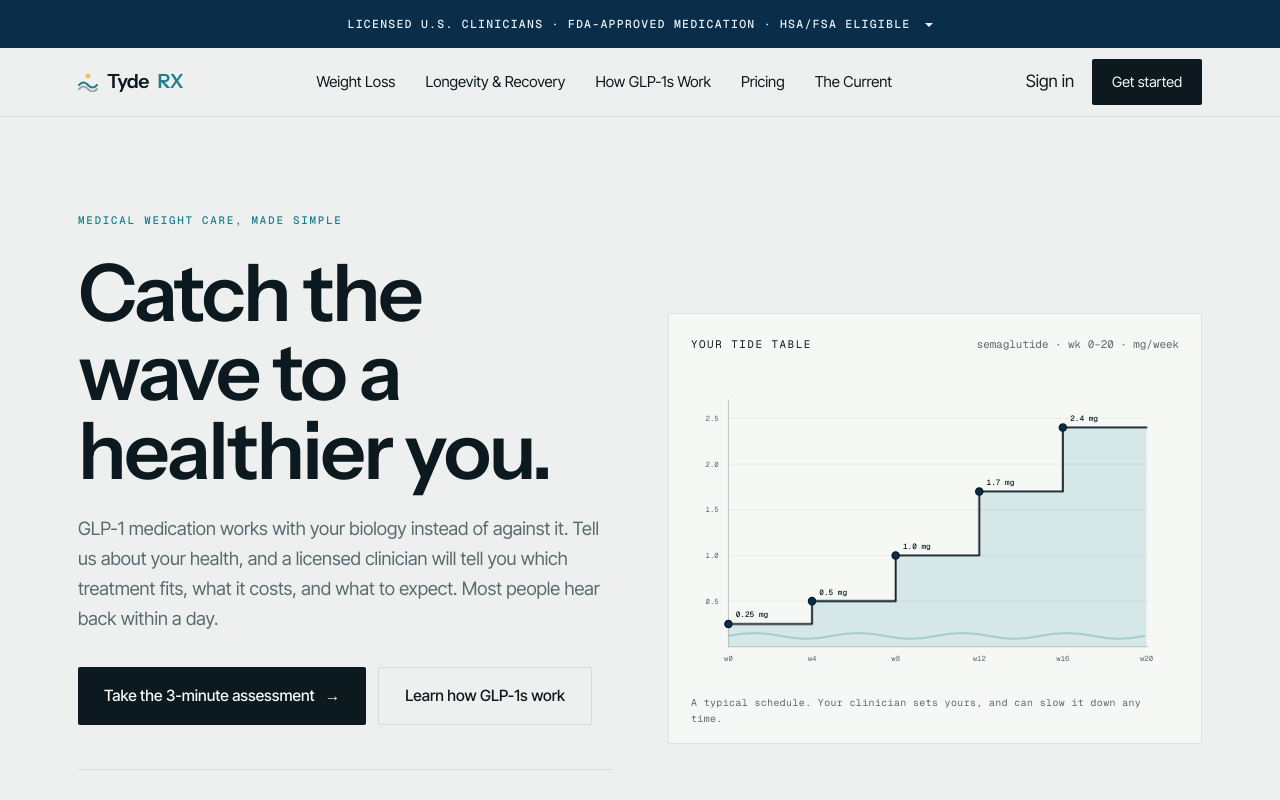
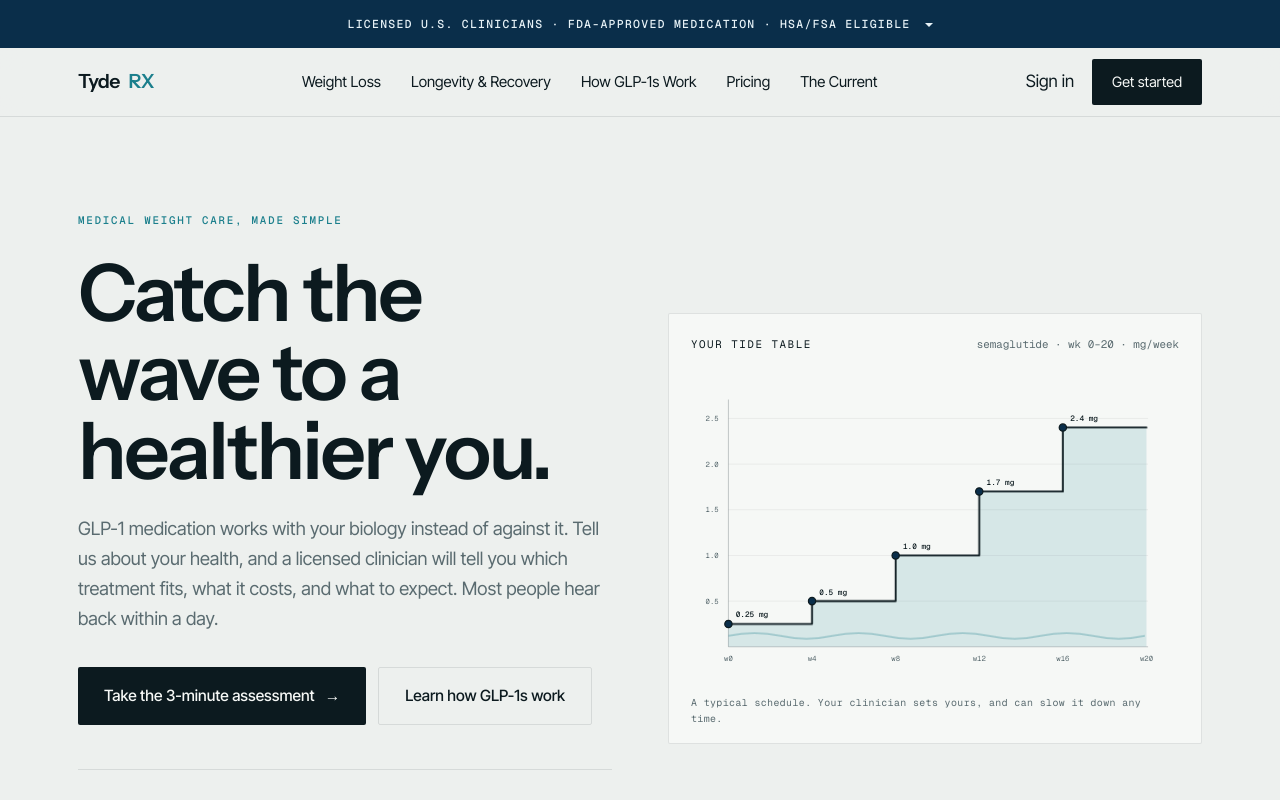
Before and after one commit to pharmalynk/tyderx, a React (Vite) app: page / in a window 1280 px wide. Shown: the top 800 px of the page. Built offline with nearby package versions, Linux system fonts and the light colour scheme.

Commit message:
expandable announcement bar

```diff
--- a/src/TydeRX.jsx
+++ b/src/TydeRX.jsx
@@ -501,11 +501,6 @@ function Nav({ onStart }) {
     <header className="nav" onMouseLeave={() => setOpen(null)}>
       <div className="wrap nav-row">
         <a href="#" className="logo" aria-label="TydeRX home">
-          <svg width="20" height="20" viewBox="0 0 20 20" aria-hidden="true">
-            <path d="M1 13 q4.5 -5 9 0 t9 0" fill="none" stroke="#1B7F8C" strokeWidth="2" strokeLinecap="round" />
-            <path d="M1 17 q4.5 -5 9 0 t9 0" fill="none" stroke="#0C1A1F" strokeWidth="2" strokeLinecap="round" opacity="0.35" />
-            <circle cx="10" cy="4" r="2.4" fill="#E8C255" />
-          </svg>
           Tyde<span className="rx">RX</span>
         </a>
 
```
